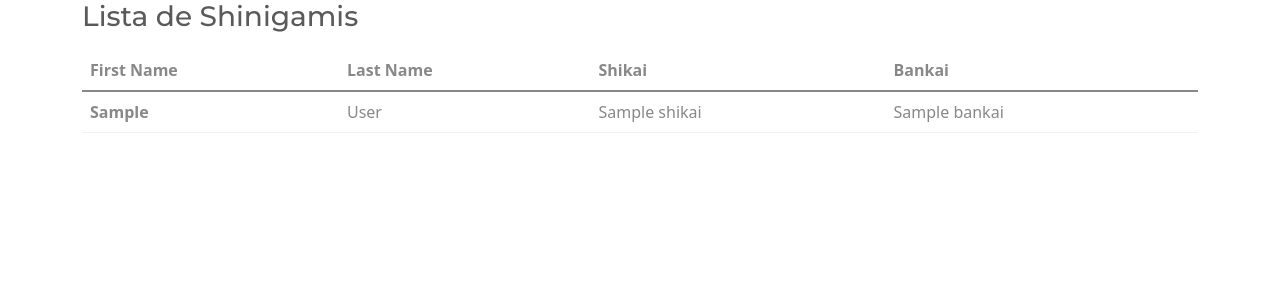
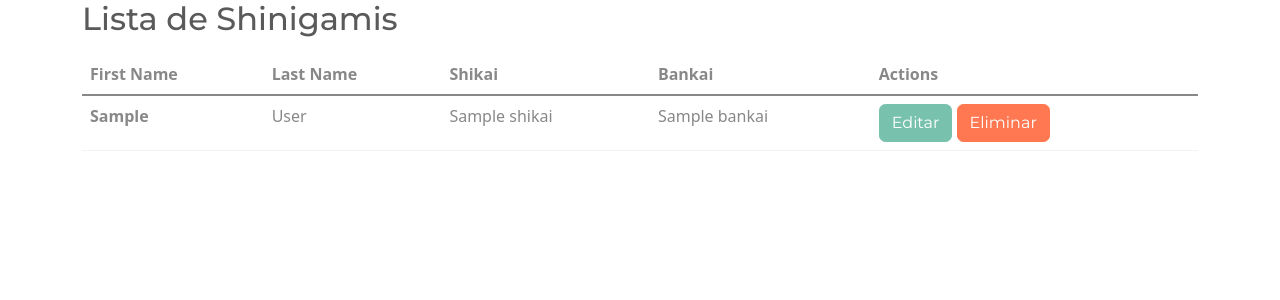
Before and after one commit to rogerarjona/bleachpedia, a Django app: template bleachpedia/apps/crud/templates/list.html in a window 1280 px wide. Shown: the top 300 px of the page. Run offline with Django 3.2, Linux system fonts and the light colour scheme; the template is opened without the code that fills it: most values are stand-ins (such as "Sample title", 1, 10 or a date in 2020); some libraries are stand-ins or nearby versions.

Commit message:
Actions in List View

```diff
--- a/bleachpedia/apps/crud/templates/base.html
+++ b/bleachpedia/apps/crud/templates/base.html
@@ -12,12 +12,14 @@
 </head>
 <body>
     <div class="container">
-        <div class="row bs-docs-section">
-            <div class="col-md-12">
-                <div class="page-header">
-                  <h3 id="tables">{% block header_title %}{% endblock %}</h3>
+        <div class="bs-docs-section">
+            <div class="row ">
+                <div class="col-md-12">
+                    <div class="page-header">
+                      <h2 id="tables">{% block header_title %}{% endblock %}</h2>
+                    </div>
+                    <p></p>
                 </div>
-                <p></p>
             </div>
         </div>
         <div class="bs-docs-section">
--- a/bleachpedia/apps/crud/templates/list.html
+++ b/bleachpedia/apps/crud/templates/list.html
@@ -11,6 +11,7 @@
       <th scope="col">Last Name</th>
       <th scope="col">Shikai</th>
       <th scope="col">Bankai</th>
+      <th scope="col">Actions</th>
     </tr>
   </thead>
   <tbody>
@@ -20,10 +21,17 @@
           <td>{{ shinigami.last_name }}</td>
           <td>{{ shinigami.shikai }}</td>
           <td>{{ shinigami.bankai }}</td>
+          <td>
+              <div>
+                  <a type="button" class="btn btn-primary">Editar</a>
+                  <a type="button" class="btn btn-danger">Eliminar</a>
+              </div>
+          </td>
         </tr>
     {% empty %}
         <tr>
           <th scope="row"></th>
+          <td></td>
           <td></td>
           <td></td>
           <td></td>
```
Also changed, not shown: bleachpedia/apps/crud/views.py (+16 -1 lines).
